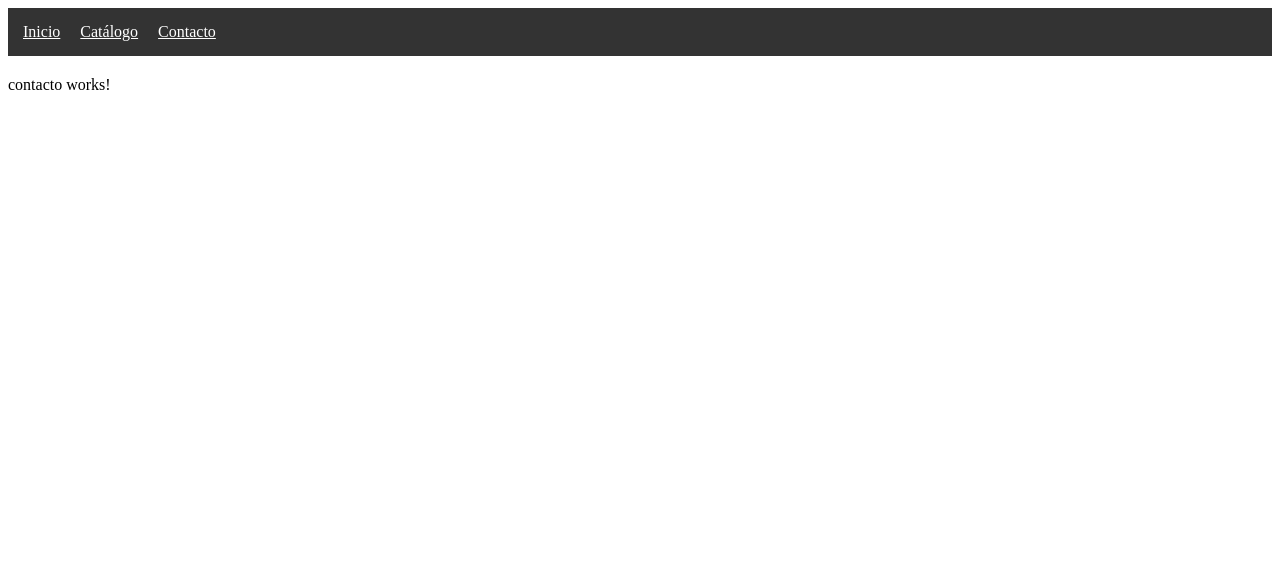
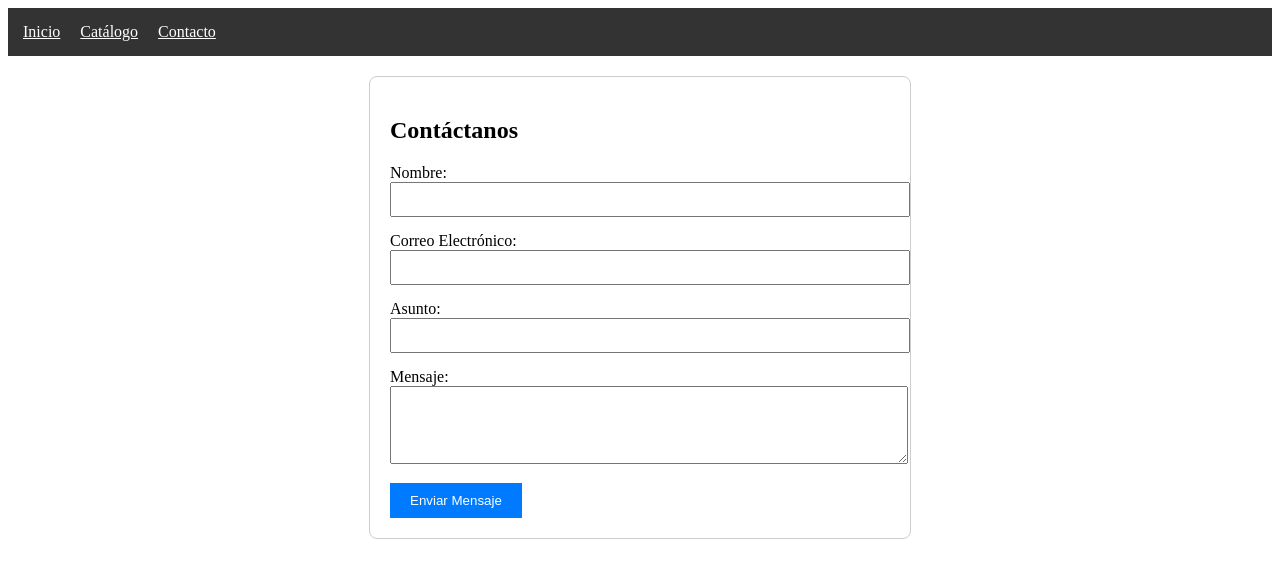
Before and after one commit to emiliooavila/miniproyecto-libreria, an Angular app in the folder frontend-libreria/: page /contacto in a window 1280 px wide. Shown: the top 578 px of the page. Built offline with nearby package versions, Linux system fonts and the light colour scheme.

Commit message:
feat: se agregó la página funcional de contacto

```diff
--- a/frontend-libreria/src/app/app.routes.ts
+++ b/frontend-libreria/src/app/app.routes.ts
@@ -2,10 +2,12 @@ import { Routes } from '@angular/router';
 import { InicioComponent } from './inicio/inicio';
 import { CatalogoComponent } from './catalogo/catalogo';
 import { ContactoComponent } from './contacto/contacto';
+import { DetalleProductoComponent } from './detalle-producto/detalle-producto';
 
 export const routes: Routes = [
   { path: 'inicio', component: InicioComponent },
   { path: 'catalogo', component: CatalogoComponent },
+  { path: 'productos/:id', component: DetalleProductoComponent },
   { path: 'contacto', component: ContactoComponent },
   { path: '', redirectTo: '/catalogo', pathMatch: 'full' }, //catálogo es la página principal por ahora
   { path: '**', redirectTo: '/catalogo' }
--- a/frontend-libreria/src/app/catalogo/catalogo.html
+++ b/frontend-libreria/src/app/catalogo/catalogo.html
@@ -12,7 +12,7 @@
     <p *ngIf="libro.stock > 0" style="color: green;">Disponibles: {{ libro.stock }}</p>
     <p *ngIf="libro.stock === 0" style="color: red;">Agotado</p>
 
-    <button>Ver Detalles</button>
+    <button [routerLink]="['/productos', libro.id]">Ver Detalles</button>
     <button>Agregar al Carrito</button>
   </div>
 </div>
--- a/frontend-libreria/src/app/catalogo/catalogo.ts
+++ b/frontend-libreria/src/app/catalogo/catalogo.ts
@@ -1,11 +1,12 @@
 import { Component, OnInit } from '@angular/core';
 import { CommonModule } from '@angular/common';
+import { RouterLink } from '@angular/router';
 import { ProductosService } from '../services/productos';
 
 @Component({
   selector: 'app-catalogo',
   standalone: true,
-  imports: [CommonModule],
+  imports: [CommonModule, RouterLink],
   templateUrl: './catalogo.html',
   styleUrls: ['./catalogo.css']
 })
--- a/frontend-libreria/src/app/contacto/contacto.html
+++ b/frontend-libreria/src/app/contacto/contacto.html
@@ -1 +1,44 @@
-<p>contacto works!</p>
+<div style="max-width: 500px; margin: 20px auto; padding: 20px; border: 1px solid #ccc; border-radius: 8px;">
+  <h2>Contáctanos</h2>
+
+  <div *ngIf="mensajeEnviado" style="background-color: #d4edda; color: #155724; padding: 10px; margin-bottom: 15px; border-radius: 5px;">
+    ¡Gracias! Tu mensaje ha sido enviado y guardado en la base de datos.
+  </div>
+
+  <form [formGroup]="contactoForm" (ngSubmit)="enviarDatos()">
+
+    <div style="margin-bottom: 15px;">
+      <label>Nombre:</label><br>
+      <input type="text" formControlName="nombre" style="width: 100%; padding: 8px;">
+      <span *ngIf="contactoForm.get('nombre')?.invalid && contactoForm.get('nombre')?.touched" style="color: red; font-size: 0.8rem;">
+        El nombre es obligatorio.
+      </span>
+    </div>
+
+    <div style="margin-bottom: 15px;">
+      <label>Correo Electrónico:</label><br>
+      <input type="email" formControlName="correo" style="width: 100%; padding: 8px;">
+      <span *ngIf="contactoForm.get('correo')?.hasError('required') && contactoForm.get('correo')?.touched" style="color: red; font-size: 0.8rem;">
+        El correo es obligatorio.
+      </span>
+      <span *ngIf="contactoForm.get('correo')?.hasError('email') && contactoForm.get('correo')?.touched" style="color: red; font-size: 0.8rem;">
+        Debe ser un correo válido (ejemplo@dominio.com).
+      </span>
+    </div>
+
+    <div style="margin-bottom: 15px;">
+      <label>Asunto:</label><br>
+      <input type="text" formControlName="asunto" style="width: 100%; padding: 8px;">
+    </div>
+
+    <div style="margin-bottom: 15px;">
+      <label>Mensaje:</label><br>
+      <textarea formControlName="mensaje" rows="4" style="width: 100%; padding: 8px;"></textarea>
+    </div>
+
+    <button type="submit" [disabled]="contactoForm.invalid"
+            style="padding: 10px 20px; background-color: #007bff; color: white; border: none; cursor: pointer;">
+      Enviar Mensaje
+    </button>
+  </form>
+</div>
--- a/frontend-libreria/src/app/contacto/contacto.ts
+++ b/frontend-libreria/src/app/contacto/contacto.ts
@@ -1,9 +1,45 @@
 import { Component } from '@angular/core';
+import { CommonModule } from '@angular/common';
+import { ReactiveFormsModule, FormBuilder, FormGroup, Validators } from '@angular/forms';
+import { ProductosService } from '../services/productos';
 
 @Component({
   selector: 'app-contacto',
-  imports: [],
+  standalone: true,
+  imports: [CommonModule, ReactiveFormsModule], // <-- Importamos ReactiveFormsModule
   templateUrl: './contacto.html',
-  styleUrl: './contacto.css',
+  styleUrls: ['./contacto.css']
 })
-export class ContactoComponent {}
+export class ContactoComponent {
+  contactoForm: FormGroup;
+  mensajeEnviado = false;
+
+  // Inyectamos FormBuilder y nuestro Servicio
+  constructor(private fb: FormBuilder, private productosService: ProductosService) {
+    // Definimos los campos y sus validaciones obligatorias
+    this.contactoForm = this.fb.group({
+      nombre: ['', Validators.required],
+      correo: ['', [Validators.required, Validators.email]], // <-- Valida que sea un @correo válido
+      asunto: ['', Validators.required],
+      mensaje: ['', Validators.required]
+    });
+  }
+
+  // Método que se ejecuta al darle click al botón Enviar
+  enviarDatos() {
+    if (this.contactoForm.valid) {
+      // Usamos el método POST que agregamos a nuestro servicio
+      this.productosService.enviarMensaje(this.contactoForm.value).subscribe({
+        next: (respuesta: any) => {
+          console.log('El backend responde:', respuesta);
+          this.mensajeEnviado = true;
+          this.contactoForm.reset(); // Limpiamos el formulario
+        },
+        error: (err) => console.error('Error al enviar mensaje:', err)
+      });
+    } else {
+      // Si el usuario intentó enviar datos vacíos, marcamos todo como tocado para que salgan las letras rojas
+      this.contactoForm.markAllAsTouched();
+    }
+  }
+}
--- /dev/null
+++ b/frontend-libreria/src/app/detalle-producto/detalle-producto.html
@@ -0,0 +1,22 @@
+<div *ngIf="libro" style="padding: 20px; max-width: 600px; margin: auto;">
+  <button routerLink="/catalogo" style="margin-bottom: 20px;">⬅ Volver al catálogo</button>
+
+  <div style="display: flex; gap: 20px;">
+    <img [src]="libro.imagen" alt="{{ libro.nombre }}" width="250" style="border-radius: 8px;">
+
+    <div>
+      <h1>{{ libro.nombre }}</h1>
+      <h3 style="color: gray;">{{ libro.marca }}</h3>
+      <p style="font-size: 1.2rem; color: #d35400;"><strong>{{ libro.precio | currency }}</strong></p>
+
+      <p style="margin-top: 20px;"><strong>Sinopsis:</strong><br> {{ libro.descripcion }}</p>
+
+      <p>Categoría: {{ libro.categoria }}</p>
+      <button style="padding: 10px 20px; background-color: #28a745; color: white; border: none; cursor: pointer;">Comprar Ahora</button>
+    </div>
+  </div>
+</div>
+
+<div *ngIf="!libro">
+  <p>Cargando información del libro...</p>
+</div>
--- /dev/null
+++ b/frontend-libreria/src/app/detalle-producto/detalle-producto.ts
@@ -0,0 +1,32 @@
+import { Component, OnInit } from '@angular/core';
+import { CommonModule } from '@angular/common';
+import { ActivatedRoute, RouterLink } from '@angular/router';
+import { ProductosService } from '../services/productos';
+
+@Component({
+  selector: 'app-detalle-producto',
+  standalone: true,
+  imports: [CommonModule, RouterLink],
+  templateUrl: './detalle-producto.html'
+})
+export class DetalleProductoComponent implements OnInit {
+  libro: any;
+
+  constructor(
+    private route: ActivatedRoute,
+    private productosService: ProductosService
+  ) {}
+
+  ngOnInit(): void {
+    // 1. Extraemos el ID numérico de la URL
+    const id = Number(this.route.snapshot.paramMap.get('id'));
+
+    // 2. Le pedimos al backend la información de ese ID
+    this.productosService.getProductoById(id).subscribe({
+      next: (data) => {
+        this.libro = data;
+      },
+      error: (err) => console.error('Error al cargar detalle:', err)
+    });
+  }
+}
--- a/frontend-libreria/src/app/services/productos.ts
+++ b/frontend-libreria/src/app/services/productos.ts
@@ -6,15 +6,19 @@ import { Observable } from 'rxjs';
   providedIn: 'root'
 })
 export class ProductosService {
-  private apiUrl = 'http://localhost:3000/api/productos';
+  private apiUrl = 'http://localhost:3000/api';
 
   constructor(private http: HttpClient) { }
 
   getProductos(): Observable<any> {
-    return this.http.get(this.apiUrl);
+    return this.http.get(`${this.apiUrl}/productos`);
   }
 
   getProductoById(id: number): Observable<any> {
-    return this.http.get(`${this.apiUrl}/${id}`);
+    return this.http.get(`${this.apiUrl}/productos/${id}`);
+  }
+
+  enviarMensaje(datosMensaje: any): Observable<any> {
+    return this.http.post(`${this.apiUrl}/mensajes`, datosMensaje);
   }
 }
```
Also changed, not shown: frontend-libreria/src/app/detalle-producto/detalle-producto.css (added), 1 other file (tests, documents, lock files or other folders).
